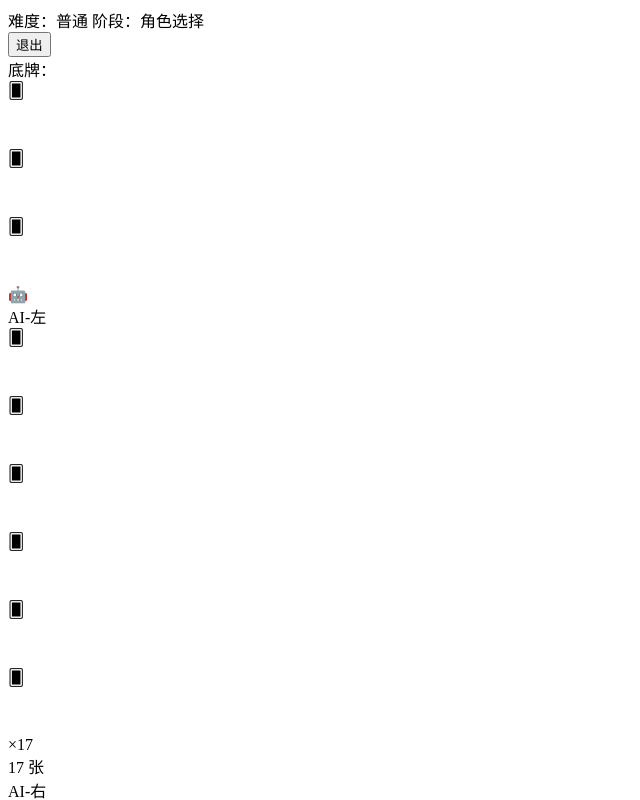
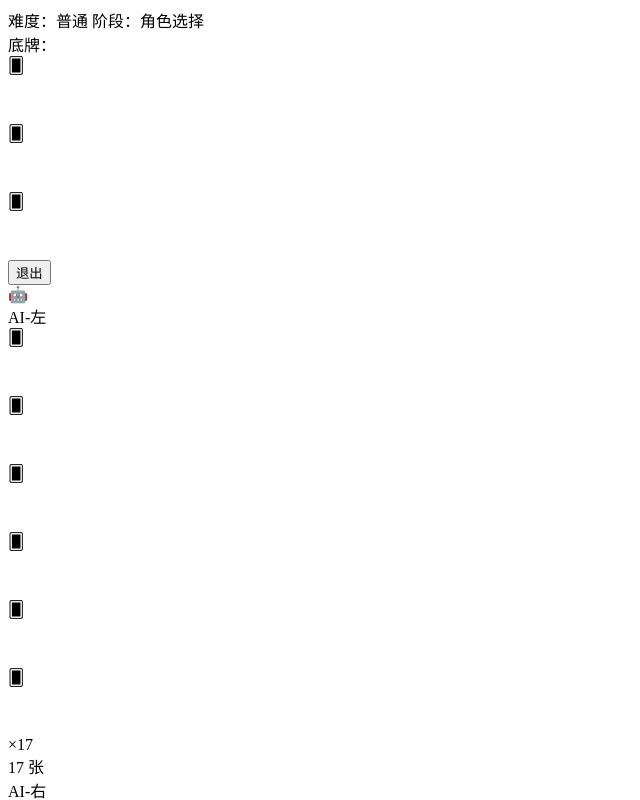
Before and after one commit to yangqingtaobeijing/doudizhu, a Vue app: page /#/ in a window 1280 px wide. Both pictures are taken after a click on the button "开始游戏". Shown: the top 800 px of the page, without its empty margins (0-640 px from the left). Built offline with nearby package versions, Linux system fonts and the light colour scheme; the HTML template or start-up script is replaced by a standard one.

Commit message:
优化手机端顶部状态栏布局，退出按钮不再挤压

```diff
--- a/src/views/GamePage.vue
+++ b/src/views/GamePage.vue
@@ -311,25 +311,17 @@ function cardOffset(index: number, total: number): string {
   <div class="h-screen w-screen bg-gradient-to-b from-[#073d22] via-[#0a5c36] to-[#084a2a] overflow-hidden relative select-none flex flex-col">
 
     <!-- 顶部状态栏 -->
-    <div class="flex items-center justify-between px-4 py-2 bg-black/20 text-sm shrink-0">
-      <div class="flex items-center gap-3">
-        <span class="text-green-300/70">
+    <div class="relative px-4 py-2 bg-black/20 text-sm shrink-0">
+      <div class="flex items-center justify-between">
+        <div class="flex items-center gap-2 flex-wrap">
+          <span class="text-green-300/70 text-xs sm:text-sm">
             难度：<span class="text-yellow-300">{{ store.difficulty === 'easy' ? '简单' : store.difficulty === 'normal' ? '普通' : '困难' }}</span>
           </span>
-        <span class="text-green-300/70">
+          <span class="text-green-300/70 text-xs sm:text-sm">
             阶段：<span class="text-yellow-300">
               {{ store.phase === 'role_select' ? '角色选择' : store.phase === 'playing' ? '出牌中' : store.phase === 'dealing' ? '发牌中' : '' }}
             </span>
           </span>
-      </div>
-      <!-- 退出按钮 -->
-      <button
-        @click="confirmQuit"
-        class="px-3 py-1 rounded text-xs font-medium bg-red-800/60 text-red-200 hover:bg-red-700/80 active:scale-95 transition-all"
-      >
-        退出
-      </button>
-
           <!-- 底牌区 -->
           <div class="flex items-center gap-1">
             <span class="text-green-300/60 text-xs mr-1">底牌：</span>
@@ -340,6 +332,16 @@ function cardOffset(index: number, total: number): string {
               :face-down="store.phase === 'role_select' || store.phase === 'dealing'"
               size="sm"
             />
+          </div>
+        </div>
+
+        <!-- 退出按钮：独立在右侧，不挤压 -->
+        <button
+          @click="confirmQuit"
+          class="ml-3 px-3 py-1.5 rounded text-xs font-medium bg-red-800/60 text-red-200 hover:bg-red-700/80 active:scale-95 transition-all shrink-0"
+        >
+          退出
+        </button>
       </div>
     </div>
 
```
Also changed, not shown: 14 other files (tests, documents, lock files or other folders). Lines whose indentation alone changed are shown as unchanged.
